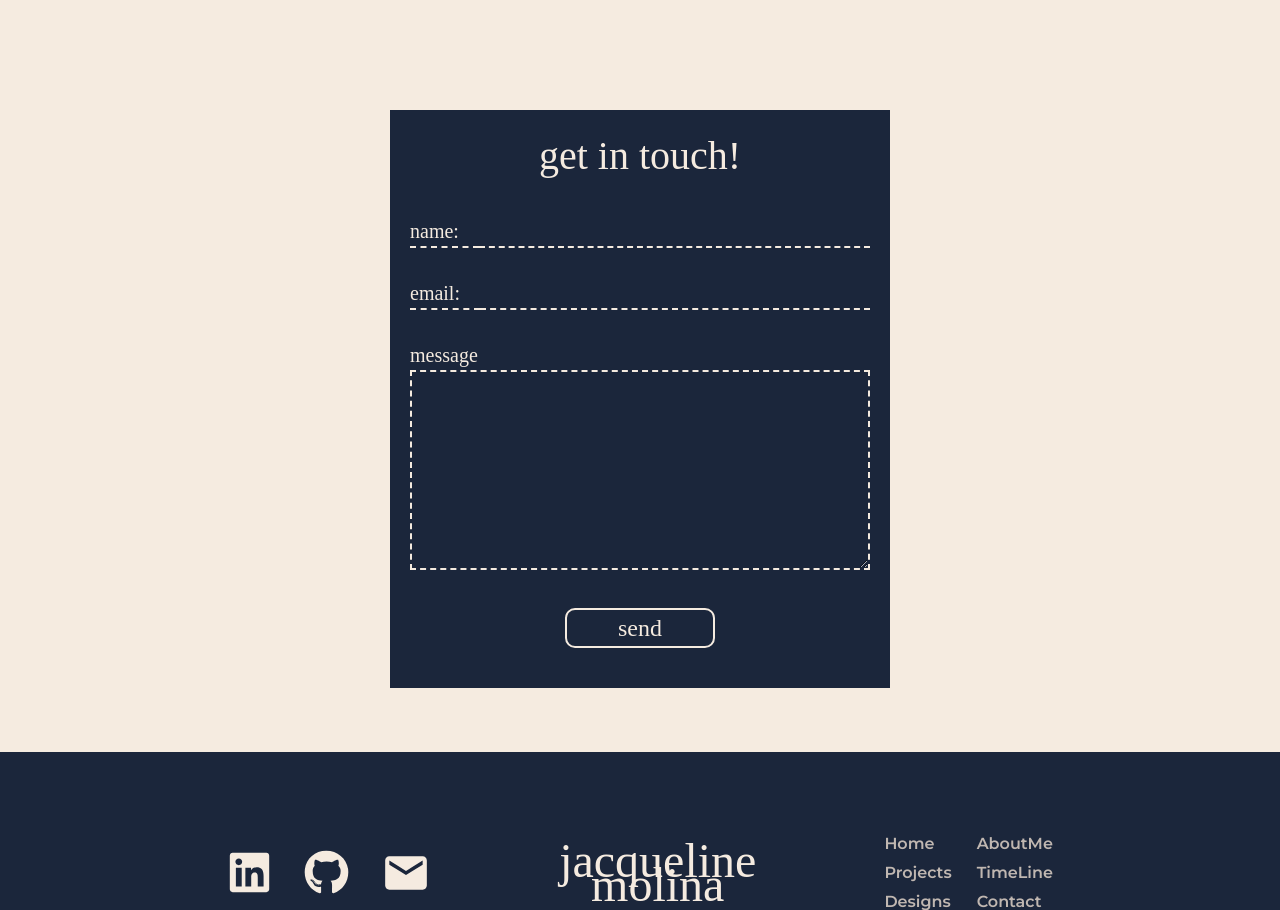
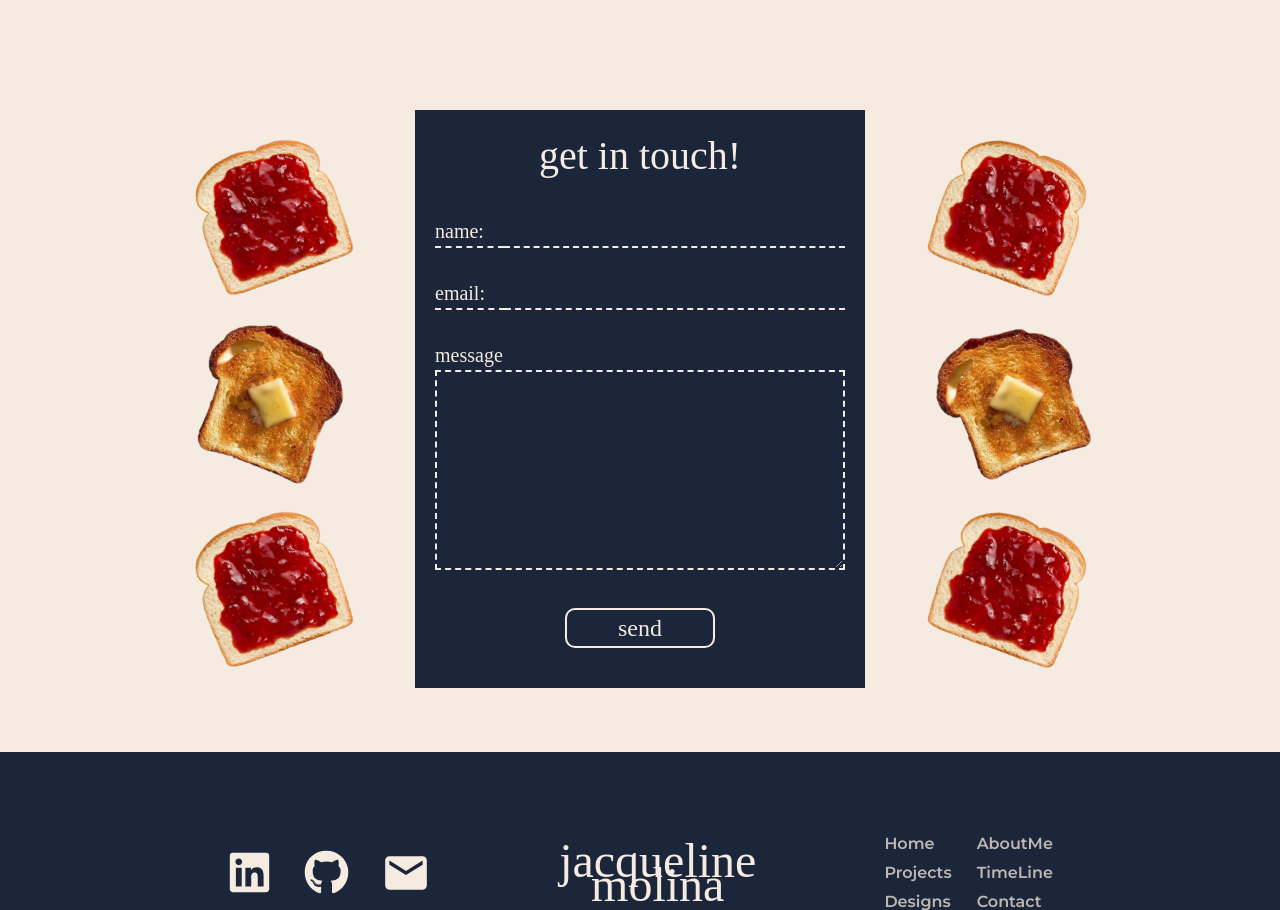
Before and after one commit to strwbrry05/strwbrry05.github.io, a React (Vite) app: page / in a window 1280 px wide. Shown: the part 1165-2075 px from the top of the page. Built offline with nearby package versions, Linux system fonts and the light colour scheme; no server answers; a web font is replaced by a local one.

Commit message:
contact page done

```diff
--- a/src/Components/Contact.jsx
+++ b/src/Components/Contact.jsx
@@ -1,5 +1,7 @@
 import React, { useRef, useState } from "react";
 import emailjs from "@emailjs/browser";
+import jamBread from "../assets/jamBread.png";
+import bBread from "../assets/butterBread.png";
 
 const Contact = () => {
   const form = useRef();
@@ -38,11 +40,32 @@ const Contact = () => {
   };
 
   return (
-    <div className="flex justify-center items-center mt-[4em] mb-[4em] text-(--color-white) ">
+    <div
+      className="flex justify-center items-center mt-[4em] mb-[4em] text-(--color-white) gap-x-[2em]
+    lg:gap-x-[4.75em]
+    "
+    >
+      <div className="hidden md:flex flex-col gap-y-[3em]">
+        <img
+          src={jamBread}
+          alt=""
+          className="lg:w-[140px] -rotate-20 md:w-[130px]"
+        />
+        <img
+          src={bBread}
+          alt=""
+          className="lg:w-[140px] rotate-20 md:w-[130px]"
+        />
+        <img
+          src={jamBread}
+          alt=""
+          className="lg:w-[140px] -rotate-20 md:w-[130px]"
+        />
+      </div>
       <div
         className="bg-(--color-blue) flex flex-col w-[300px] justify-center items-center pb-[2.5em] pt-[1em]
 
-      md:w-[500px]"
+      md:w-[375px] lg:w-[450px]"
       >
         <h2 className="font-(family-name:--font-titles) text-[2.5rem] mb-[0.75em]">
           get in touch!
@@ -104,7 +127,7 @@ const Contact = () => {
             type="submit"
             value="send"
             className="border-[2px] rounded-[10px] w-[150px] place-self-center h-[40px] mt-[0.75em]
-            text-[1.5rem] cursor-pointer"
+            text-[1.5rem] cursor-pointer active:bg-(--color-white) active:text-(--color-blue) "
           />
         </form>
         {sentMessage && (
@@ -113,6 +136,23 @@ const Contact = () => {
           </p>
         )}
       </div>
+      <div className="hidden md:flex flex-col gap-y-[3em]">
+        <img
+          src={jamBread}
+          alt=""
+          className="w-[130px] rotate-20 lg:w-[140px]"
+        />
+        <img
+          src={bBread}
+          alt=""
+          className="w-[130px] -rotate-20 lg:w-[140px]"
+        />
+        <img
+          src={jamBread}
+          alt=""
+          className="w-[130px] rotate-20 lg:w-[140px]"
+        />
+      </div>
     </div>
   );
 };
```
